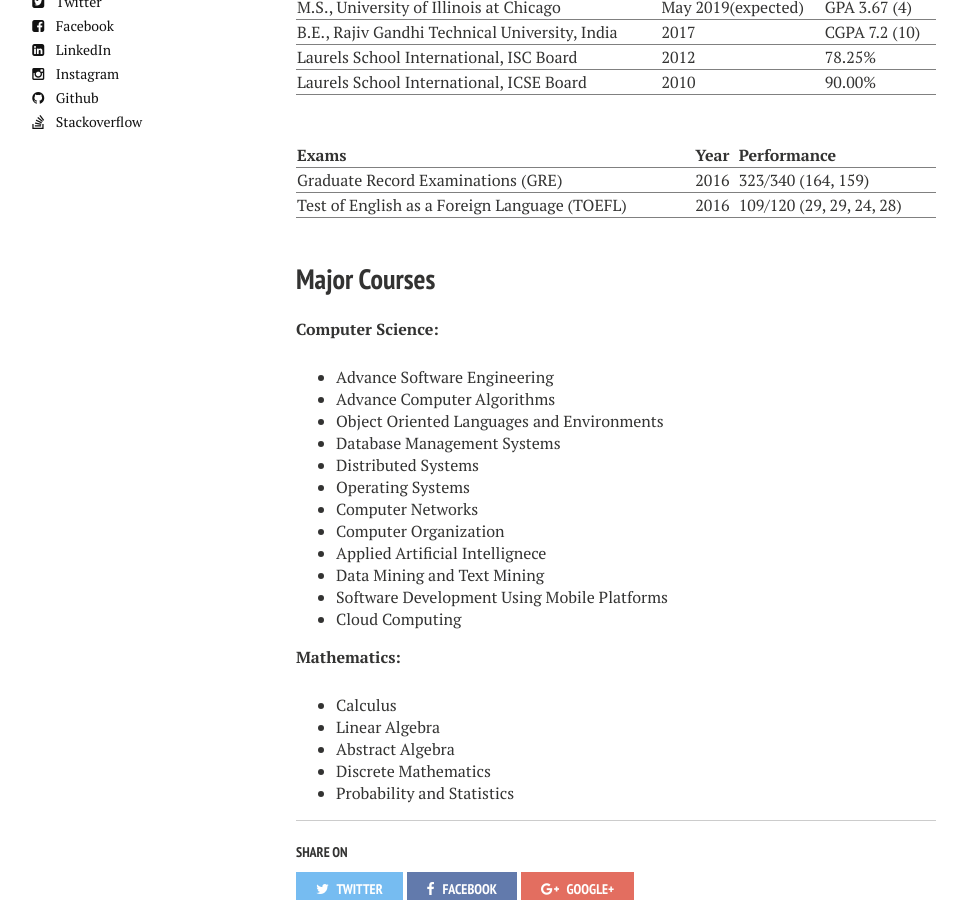
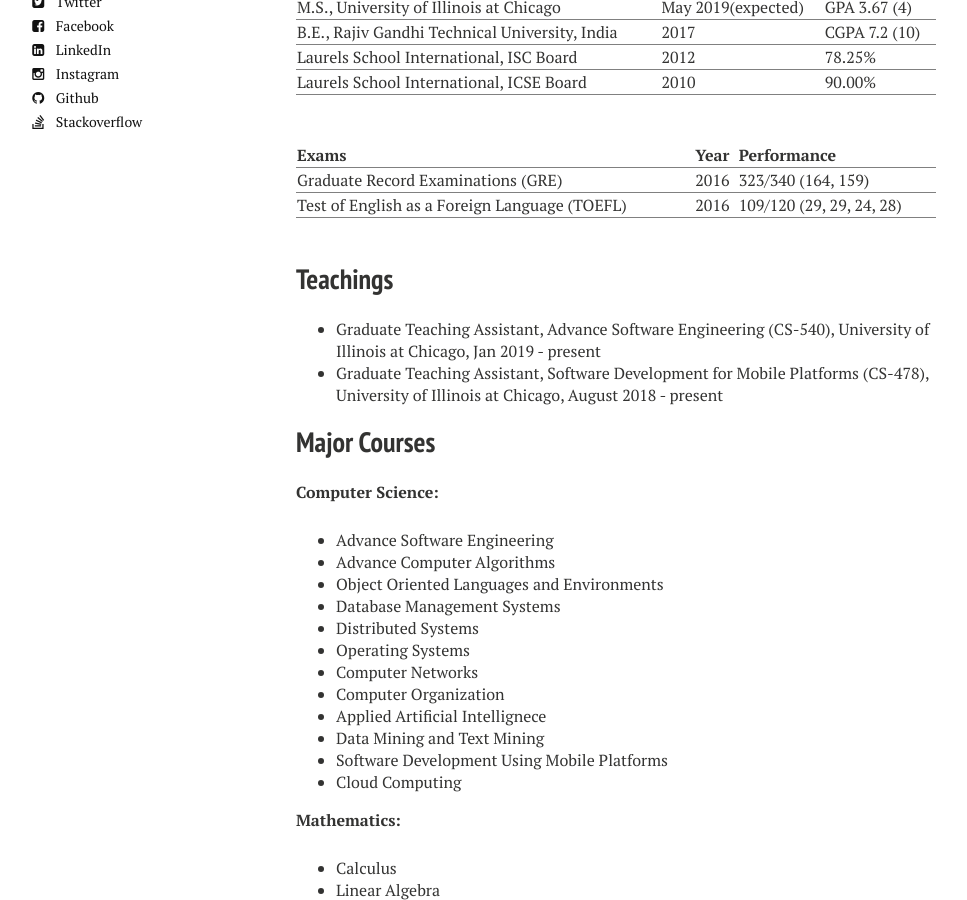
Before and after one commit to DhananjayGupta300/DhananjayGupta300.github.io, a Jekyll site: the page built from academics/index.md, in a window 1280 px wide and 900 px high, scrolled down 894 px. Shown: the whole window, without its empty margins (24-991 px from the left). Built offline with Jekyll 4.4.1, drawn with Linux system fonts in a browser that asks for light colours; nearby versions of some CDN libraries; comment, search, counter and statistics services are not loaded.

Commit message:
Update index.md

```diff
--- a/academics/index.md
+++ b/academics/index.md
@@ -1,7 +1,7 @@
 ---
 layout: page
 title: "Academics"
-modified: 2018-06-06
+modified: 2019-01-01
 excerpt: "Dhananjay Gupta, Master's Student, CS, University of Illinois at Chicago"
 tags: ["academics", "graduation", "UIC", "computer", "Dhananjay Gupta"]
 image:
@@ -41,6 +41,12 @@ Academic Background
 {: rules="groups"}
 
 
+Teachings
+---------
+
+- Graduate Teaching Assistant, Advance Software Engineering (CS-540), University of Illinois at Chicago, Jan 2019 - present
+- Graduate Teaching Assistant, Software Development for Mobile Platforms (CS-478), University of Illinois at Chicago, August 2018 - present
+
 Major Courses
 -------------
 
```
